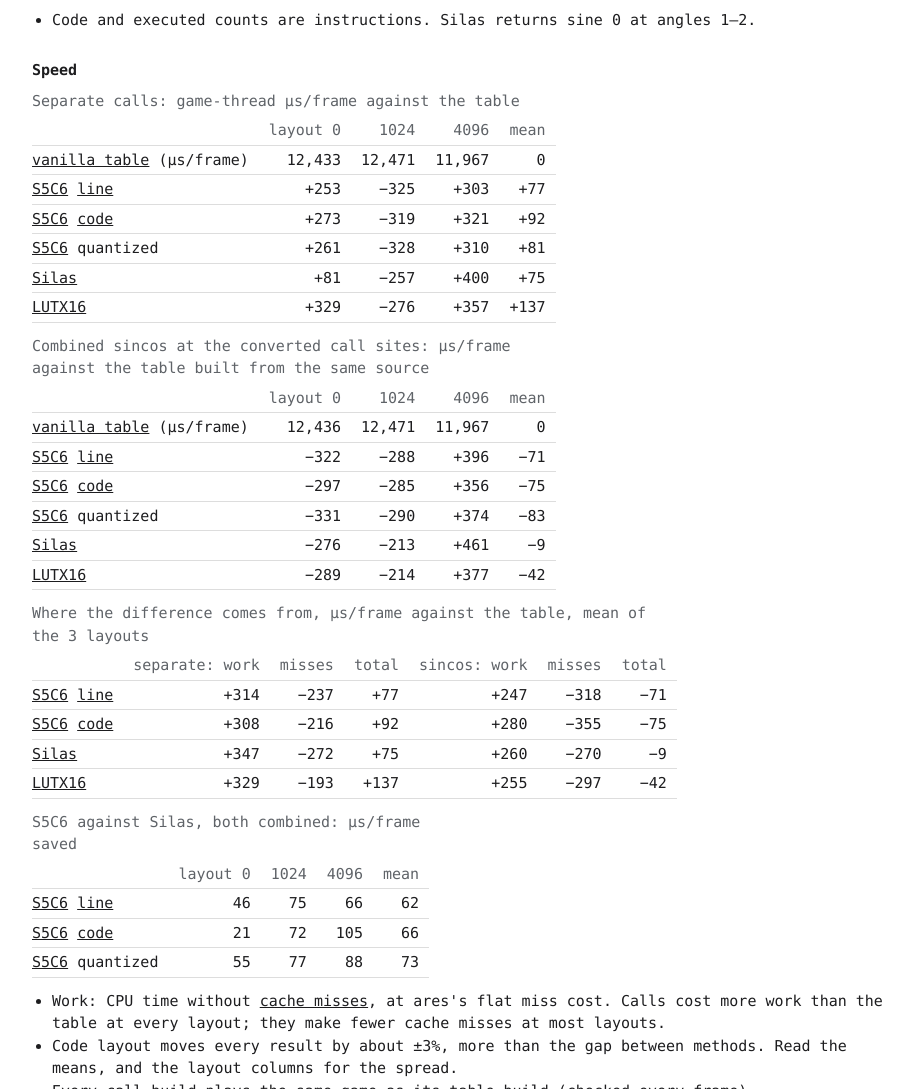
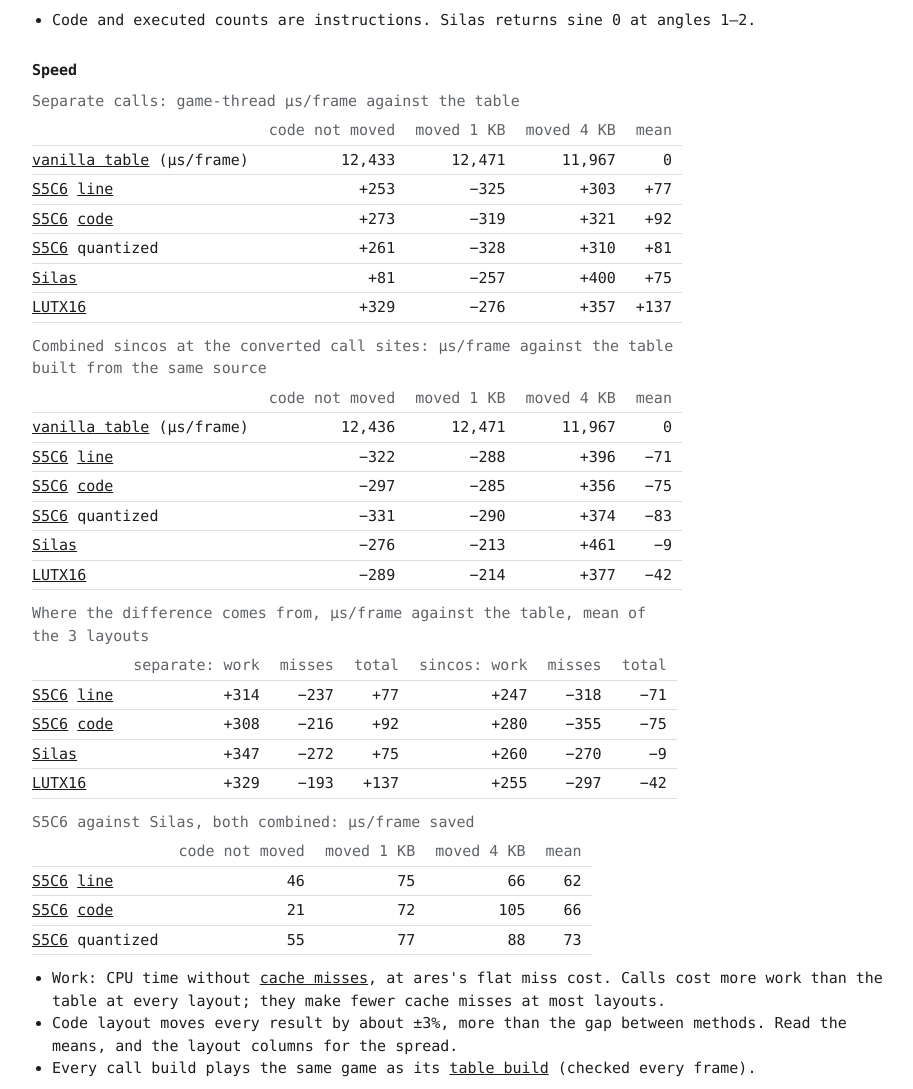
Before and after one commit to msmfai/N64-trig, a plain HTML site: page docs/index.html in a window 1280 px wide. Shown: the part 1824-2913 px from the top of the page, without its empty margins (178-1091 px from the left). Drawn offline with Linux system fonts and the light colour scheme.

Commit message:
Name the layouts by what they are: code not moved, moved 1 KB, moved 4 KB
Define the code shift in the README terms and explain it: the 16 KB
instruction cache maps code 16 KB apart to the same lines, so moving code
changes which functions collide. Same names in bench/summary.py and the
report.

Co-Authored-By: Claude Opus 5.5 <noreply@anthropic.com>

```diff
--- a/docs/index.html
+++ b/docs/index.html
@@ -97,13 +97,13 @@ S(x) = √(1 − C(x)²)</pre>
 <h2>Speed</h2>
 <div class="scroll"><table>
 <caption>Separate calls: game-thread µs/frame against the table</caption>
-<tr><th></th><th>layout 0</th><th>1024</th><th>4096</th><th>mean</th></tr>
+<tr><th></th><th>code not moved</th><th>moved 1 KB</th><th>moved 4 KB</th><th>mean</th></tr>
 <tr><td><a href="#g-table">vanilla table</a> (µs/frame)</td><td>12,433</td><td>12,471</td><td>11,967</td><td>0</td></tr>
 <tr><td><a href="#g-s5c6">S5C6</a> <a href="#g-line">line</a></td><td>+253</td><td>−325</td><td>+303</td><td>+77</td></tr><tr><td><a href="#g-s5c6">S5C6</a> <a href="#g-code">code</a></td><td>+273</td><td>−319</td><td>+321</td><td>+92</td></tr><tr><td><a href="#g-s5c6">S5C6</a> quantized</td><td>+261</td><td>−328</td><td>+310</td><td>+81</td></tr><tr><td><a href="#g-silas">Silas</a></td><td>+81</td><td>−257</td><td>+400</td><td>+75</td></tr><tr><td><a href="#g-lutx16">LUTX16</a></td><td>+329</td><td>−276</td><td>+357</td><td>+137</td></tr>
 </table></div>
 <div class="scroll"><table>
 <caption>Combined sincos at the converted call sites: µs/frame against the table built from the same source</caption>
-<tr><th></th><th>layout 0</th><th>1024</th><th>4096</th><th>mean</th></tr>
+<tr><th></th><th>code not moved</th><th>moved 1 KB</th><th>moved 4 KB</th><th>mean</th></tr>
 <tr><td><a href="#g-table">vanilla table</a> (µs/frame)</td><td>12,436</td><td>12,471</td><td>11,967</td><td>0</td></tr>
 <tr><td><a href="#g-s5c6">S5C6</a> <a href="#g-line">line</a></td><td>−322</td><td>−288</td><td>+396</td><td>−71</td></tr><tr><td><a href="#g-s5c6">S5C6</a> <a href="#g-code">code</a></td><td>−297</td><td>−285</td><td>+356</td><td>−75</td></tr><tr><td><a href="#g-s5c6">S5C6</a> quantized</td><td>−331</td><td>−290</td><td>+374</td><td>−83</td></tr><tr><td><a href="#g-silas">Silas</a></td><td>−276</td><td>−213</td><td>+461</td><td>−9</td></tr><tr><td><a href="#g-lutx16">LUTX16</a></td><td>−289</td><td>−214</td><td>+377</td><td>−42</td></tr>
 </table></div>
@@ -114,7 +114,7 @@ S(x) = √(1 − C(x)²)</pre>
 </table></div>
 <div class="scroll"><table>
 <caption>S5C6 against Silas, both combined: µs/frame saved</caption>
-<tr><th></th><th>layout 0</th><th>1024</th><th>4096</th><th>mean</th></tr>
+<tr><th></th><th>code not moved</th><th>moved 1 KB</th><th>moved 4 KB</th><th>mean</th></tr>
 <tr><td><a href="#g-s5c6">S5C6</a> <a href="#g-line">line</a></td><td>46</td><td>75</td><td>66</td><td>62</td></tr><tr><td><a href="#g-s5c6">S5C6</a> <a href="#g-code">code</a></td><td>21</td><td>72</td><td>105</td><td>66</td></tr><tr><td><a href="#g-s5c6">S5C6</a> quantized</td><td>55</td><td>77</td><td>88</td><td>73</td></tr>
 </table></div>
 <ul>
```
Also changed, not shown: 2 other files.
